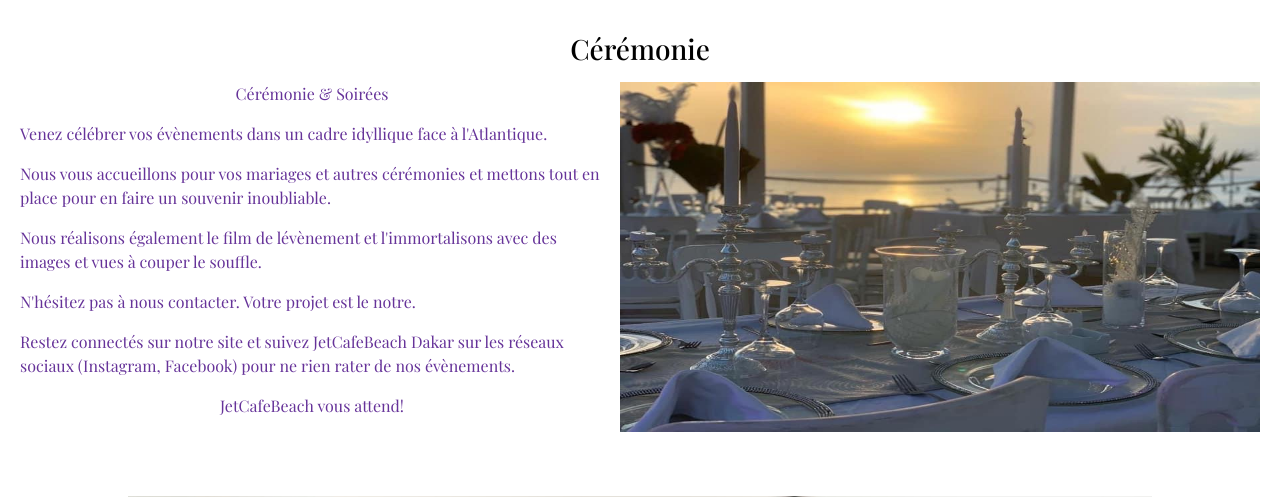
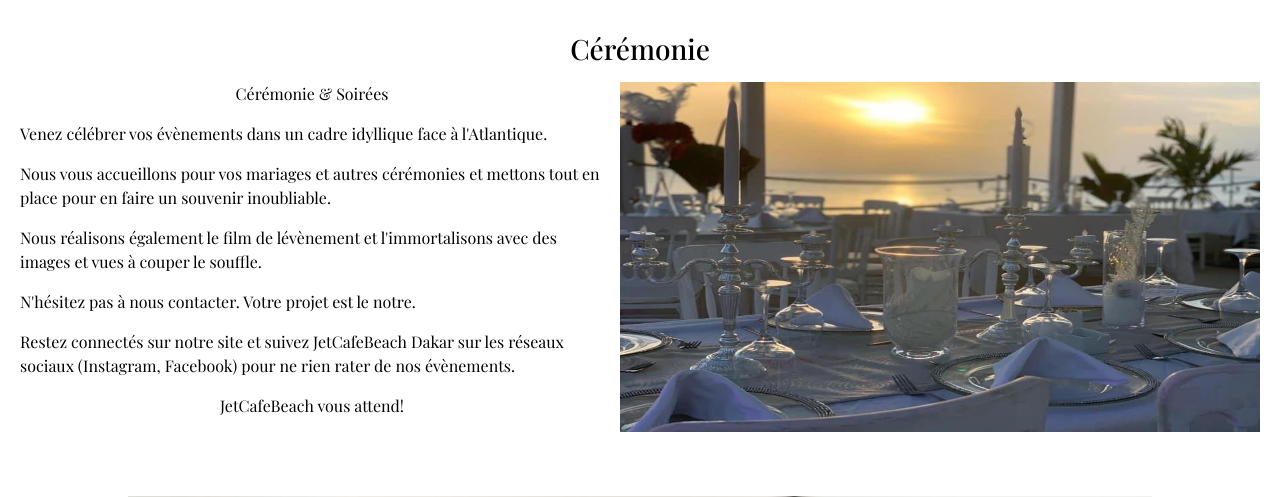
Before and after one commit to Lumi1919/jetcafebeach, a Django app: page /ceremonie/ in a window 1280 px wide. Shown: the part 40-537 px from the top of the page. Run offline with Django 3.2, Linux system fonts and the light colour scheme; some libraries are stand-ins or nearby versions.

Commit message:
Update style.css

```diff
--- a/static/style.css
+++ b/static/style.css
@@ -752,7 +752,7 @@ button a {
 }
 
 .container{
-    color: rebeccapurple;
+    color: black;
 }
 
 .container p{
@@ -762,7 +762,7 @@ button a {
 .clearfix p
 {
     margin-left: 20px;
-    color: rebeccapurple;
+    color: black;
 }
 
 .brunch{
```
